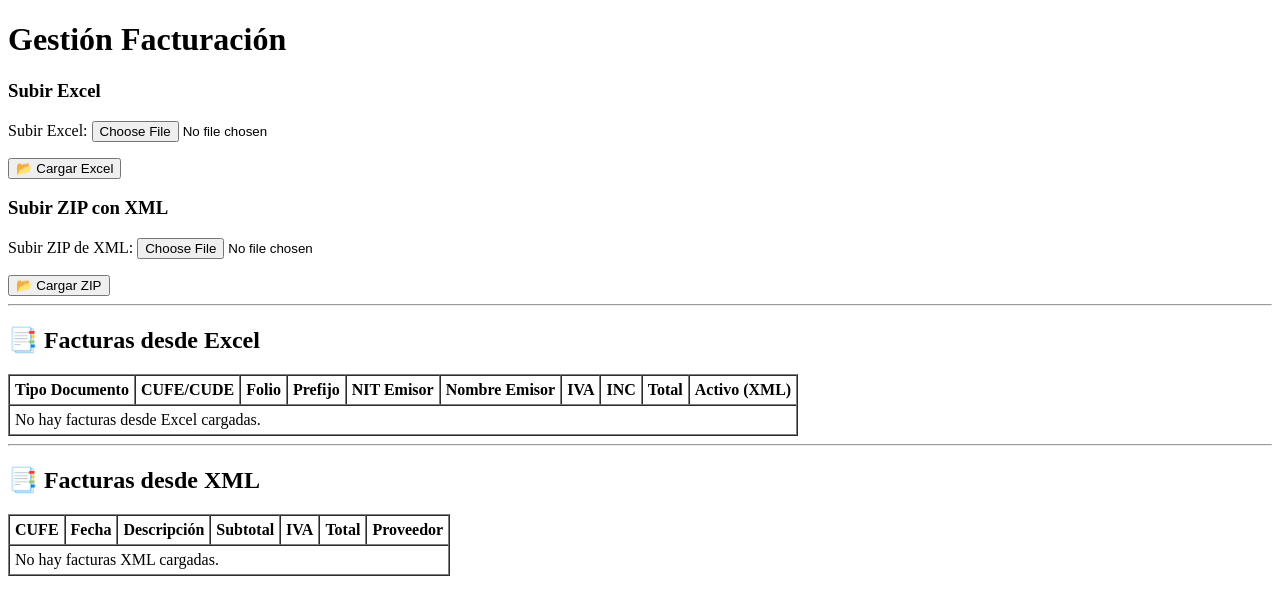
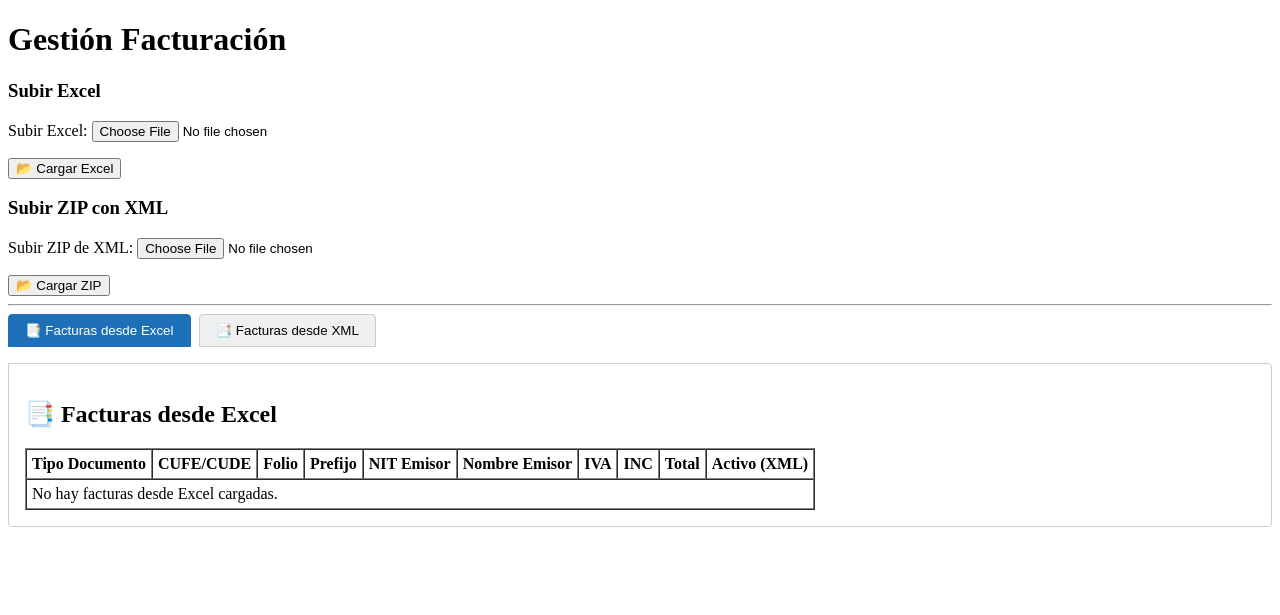
Before and after one commit to santkd16/facturacion, a Django app: page / in a window 1280 px wide. Shown: the top 615 px of the page. Run offline with Django 5.2, Linux system fonts and the light colour scheme; data that the repository does not hold is empty.

Commit message:
Add tabbed controls to dashboard tables

```diff
--- a/procesador/templates/procesador/dashboard.html
+++ b/procesador/templates/procesador/dashboard.html
@@ -3,6 +3,43 @@
 <head>
     <meta charset="UTF-8">
     <title>Gestión Facturación</title>
+    <style>
+        .tabla-tabs {
+            display: flex;
+            gap: 0.5rem;
+            margin-bottom: 1rem;
+        }
+
+        .tabla-tabs button {
+            background-color: #f0f0f0;
+            border: 1px solid #ccc;
+            border-radius: 4px 4px 0 0;
+            padding: 0.5rem 1rem;
+            cursor: pointer;
+        }
+
+        .tabla-tabs button:focus {
+            outline: 2px solid #1d70b8;
+            outline-offset: 2px;
+        }
+
+        .tabla-tabs button[aria-pressed="true"],
+        .tabla-tabs button.active {
+            background-color: #1d70b8;
+            color: #fff;
+            border-color: #1d70b8;
+        }
+
+        .tabla-contenido {
+            border: 1px solid #ccc;
+            padding: 1rem;
+            border-radius: 0 4px 4px 4px;
+        }
+
+        .tabla-oculta {
+            display: none;
+        }
+    </style>
 </head>
 <body>
     <h1>Gestión Facturación</h1>
@@ -25,7 +62,12 @@
 
     <hr>
 
-    <!-- 📌 Facturas desde Excel -->
+    <div class="tabla-tabs" role="tablist" aria-label="Tablas de facturas">
+        <button type="button" role="tab" id="tab-excel" aria-controls="tabla-excel" aria-pressed="true" aria-selected="true" tabindex="0" class="active">📑 Facturas desde Excel</button>
+        <button type="button" role="tab" id="tab-xml" aria-controls="tabla-xml" aria-pressed="false" aria-selected="false" tabindex="-1">📑 Facturas desde XML</button>
+    </div>
+
+    <div id="tabla-excel" class="tabla-contenido" role="tabpanel" aria-labelledby="tab-excel" data-tab="excel" tabindex="-1">
         <h2>📑 Facturas desde Excel</h2>
         <table border="1" cellspacing="0" cellpadding="5">
             <thead>
@@ -63,10 +105,9 @@
                 {% endfor %}
             </tbody>
         </table>
+    </div>
 
-    <hr>
-
-    <!-- 📌 Facturas desde XML -->
+    <div id="tabla-xml" class="tabla-contenido tabla-oculta" role="tabpanel" aria-labelledby="tab-xml" data-tab="xml" tabindex="-1" hidden>
         <h2>📑 Facturas desde XML</h2>
         <table border="1" cellspacing="0" cellpadding="5">
             <thead>
@@ -98,6 +139,43 @@
                 {% endfor %}
             </tbody>
         </table>
+    </div>
+
+    <script>
+        (function () {
+            const tabs = document.querySelectorAll('.tabla-tabs button');
+            const panels = document.querySelectorAll('.tabla-contenido');
+
+            tabs.forEach((tab) => {
+                tab.addEventListener('click', () => {
+                    const targetId = tab.getAttribute('aria-controls');
+
+                    tabs.forEach((btn) => {
+                        const isActive = btn === tab;
+                        btn.classList.toggle('active', isActive);
+                        btn.setAttribute('aria-pressed', isActive ? 'true' : 'false');
+                        btn.setAttribute('aria-selected', isActive ? 'true' : 'false');
+                        btn.setAttribute('tabindex', isActive ? '0' : '-1');
+                    });
+
+                    panels.forEach((panel) => {
+                        const isTarget = panel.id === targetId;
+                        panel.classList.toggle('tabla-oculta', !isTarget);
+                        panel.toggleAttribute('hidden', !isTarget);
+                    });
+
+                    const targetPanel = document.getElementById(targetId);
+                    if (targetPanel) {
+                        try {
+                            targetPanel.focus({ preventScroll: true });
+                        } catch (error) {
+                            targetPanel.focus();
+                        }
+                    }
+                });
+            });
+        })();
+    </script>
 
 </body>
 </html>
```
Lines whose indentation alone changed are shown as unchanged.
